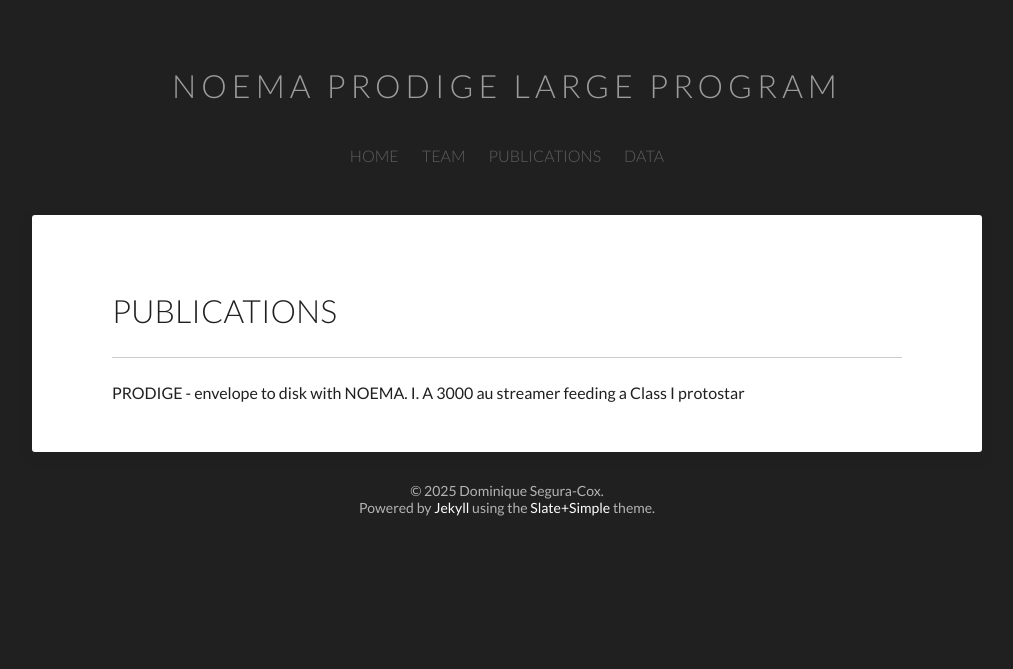
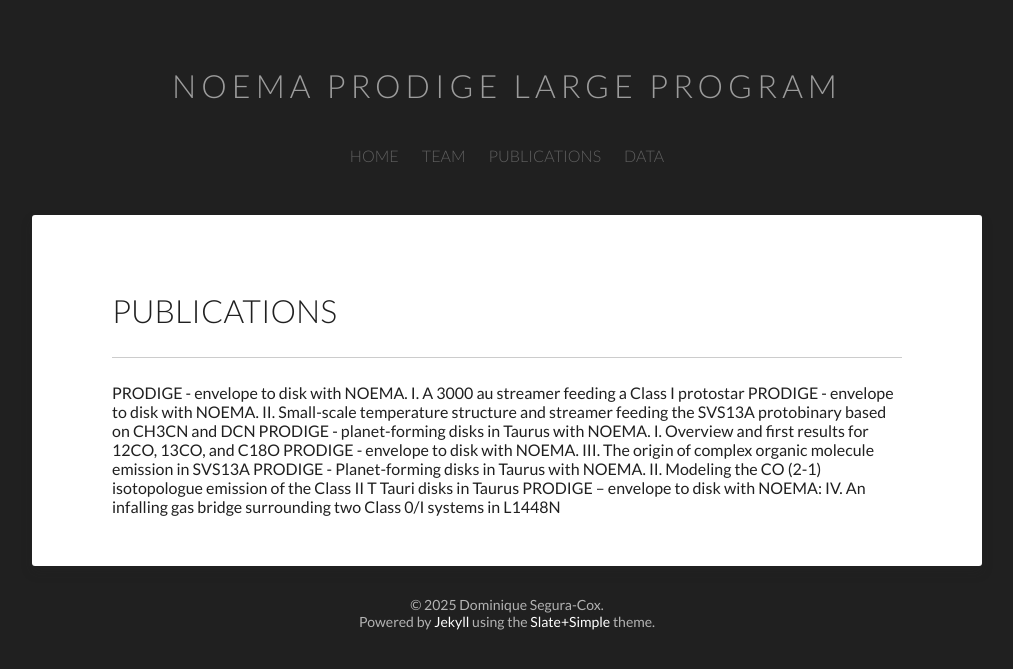
Before and after one commit to NOEMA-PRODIGE/NOEMA-PRODIGE.github.io, a Jekyll site: the page built from tags/index.html, in a window 1280 px wide. Shown: the top 669 px of the page, without its empty margins (133-1146 px from the left). Built offline with Jekyll 4.4.1, drawn with Linux system fonts in a browser that asks for light colours.

Commit message:
Update index.html

```diff
--- a/tags/index.html
+++ b/tags/index.html
@@ -10,4 +10,14 @@
 
 <a href="https://ui.adsabs.harvard.edu/abs/2022A%26A...667A..12V/abstract">PRODIGE - envelope to disk with NOEMA. I. A 3000 au streamer feeding a Class I protostar</a>
 
+<a href="https://ui.adsabs.harvard.edu/abs/2023A%26A...669A.137H/abstract">PRODIGE - envelope to disk with NOEMA. II. Small-scale temperature structure and streamer feeding the SVS13A protobinary based on CH3CN and DCN</a>
+
+<a href="https://ui.adsabs.harvard.edu/abs/2024A%26A...685A.126S/abstract">PRODIGE - planet-forming disks in Taurus with NOEMA. I. Overview and first results for 12CO, 13CO, and C18O</a>
+
+<a href="https://ui.adsabs.harvard.edu/abs/2024A%26A...686A.289H/abstract">PRODIGE - envelope to disk with NOEMA. III. The origin of complex organic molecule emission in SVS13A </a>
+
+<a href="https://ui.adsabs.harvard.edu/abs/2024A%26A...687A.174F/abstract">PRODIGE - Planet-forming disks in Taurus with NOEMA. II. Modeling the CO (2-1) isotopologue emission of the Class II T Tauri disks in Taurus </a>
+
+<a href="https://ui.adsabs.harvard.edu/abs/2024A%26A...692A..55G/abstract">PRODIGE – envelope to disk with NOEMA: IV. An infalling gas bridge surrounding two Class 0/I systems in L1448N</a>
+
 </article>
```
